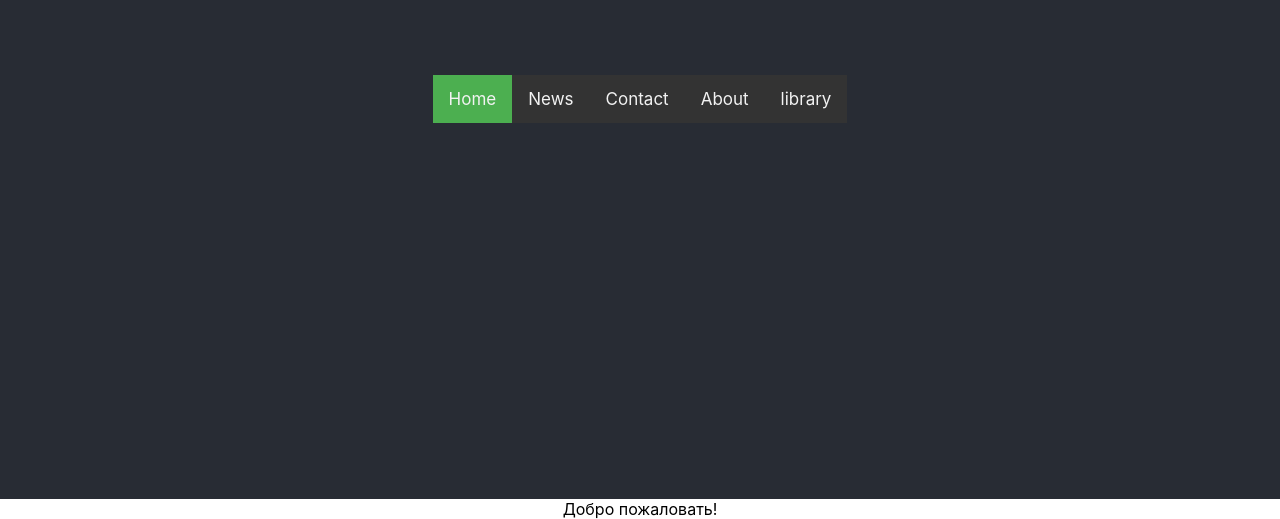
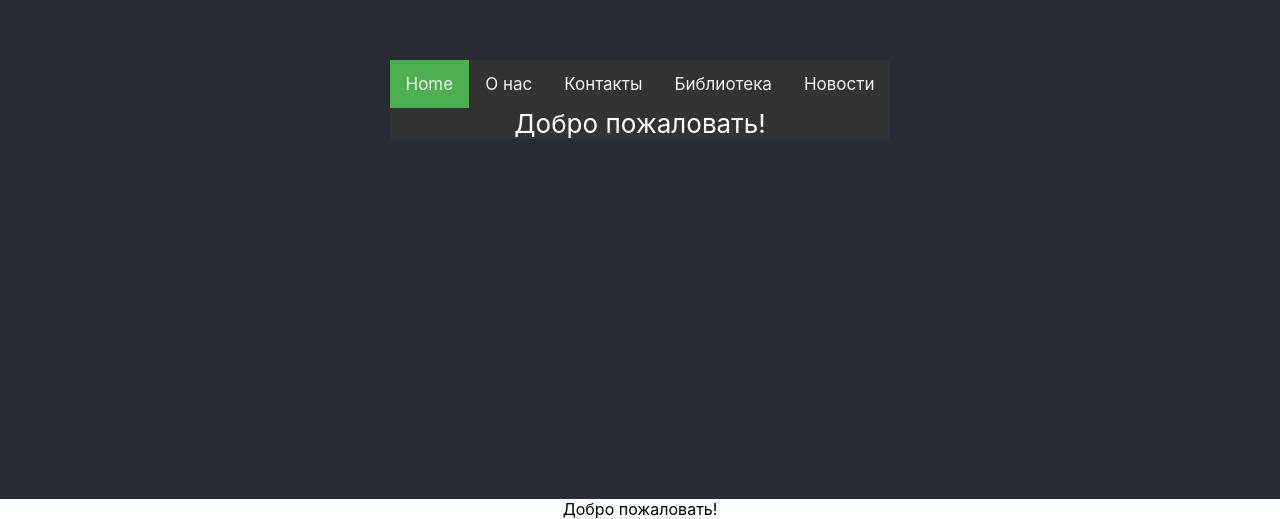
Before and after one commit to PRO100Spike/react-library, a React (Create React App) app: page / in a window 1280 px wide. Shown: the part 301-820 px from the top of the page. Built offline with nearby package versions, Linux system fonts and the light colour scheme.

Commit message:
add links

```diff
--- a/src/layout/Header.js
+++ b/src/layout/Header.js
@@ -1,5 +1,13 @@
 import React from 'react';
 import '../assets/css/header.css';
+import About from './../view/About';
+import Contact from "./../view/Contact";
+import Home from "./../view/Home";
+import Library from "./../view/Library";
+import News from "./../view/News";
+
+import { Switch, Route, Link } from "react-router-dom";
+
 
 
 
@@ -13,6 +21,8 @@ function myFunction() {
     }
 }
 
+
+
  const Header = () => {
    return (
   <div>
@@ -20,22 +30,34 @@ function myFunction() {
 
        </div>
 
-    <div class="topnav" id="myTopnav">
-
-        <a href="/" class="active">Home</a>
-
-        <a href="/news">News</a>
-        <a href="/contact">Contact</a>
-        <a href="/about">About</a>
-        <a href ="/library">library</a>
+    <div className="topnav" id="myTopnav">
 
 
-        <a href="javascript:void(0);" class="icon" onclick="myFunction()">
-            <i class="fa fa-bars"></i>
-        </a>
+         <Link to="/" className="active">Home</Link>
+        <Link to="/about">О нас</Link>
+        <Link to="/contact">Контакты</Link>
+        <Link to="/library">Библиотека</Link>
+        <Link to="/News">Новости</Link>
+
+
+
+
+<Switch>
+          <Route exact path="/" component={Home} />
+          <Route path="/about" component={About} />
+          <Route path="/contact" component={Contact} />
+          <Route path="/library" component={Library} />
+          <Route path="/News" component={News} />
+ </Switch>
+
+
+        {/* <link to="javascript:void(0);" className="svg" onClick="myFunction()">
+            <i className="fa fa-bars"></i>
+        </link> */}
     </div>
     </div>
   )
 }
 
+
 export default Header
```
